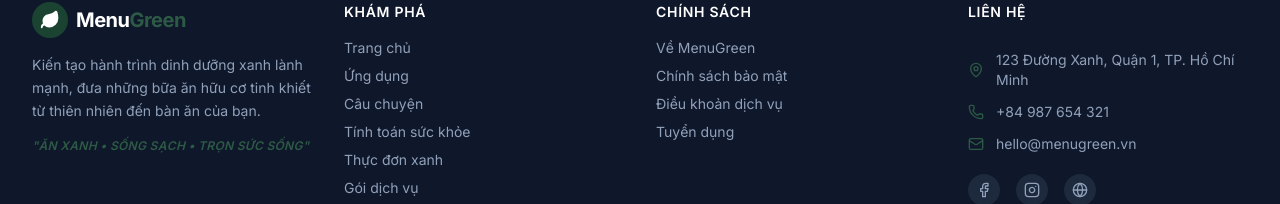
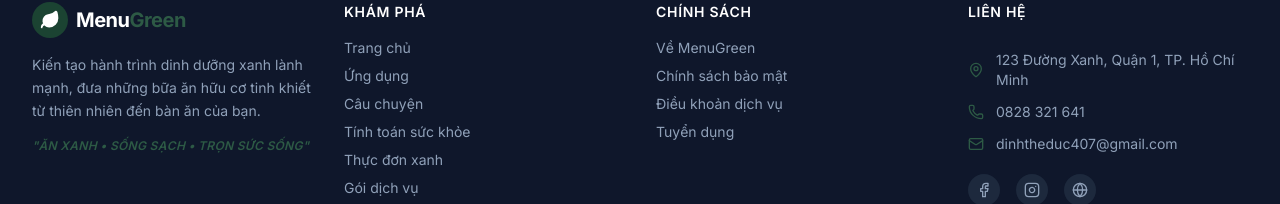
Before and after one commit to EXE201-MenuGreen/website-menugreen, a Next.js app: page / in a window 1280 px wide. Shown: the part 6381-6585 px from the top of the page. Built offline with nearby package versions, Linux system fonts and the light colour scheme.

Commit message:
changeemail

```diff
--- a/src/components/layout/Footer.tsx
+++ b/src/components/layout/Footer.tsx
@@ -134,11 +134,11 @@
             </div>
             <div className="flex items-center gap-3">
               <Phone className="w-4 h-4 text-primary-light shrink-0" />
-              <span>+84 987 654 321</span>
+              <span>0828 321 641</span>
             </div>
             <div className="flex items-center gap-3">
               <Mail className="w-4 h-4 text-primary-light shrink-0" />
-              <span>hello@menugreen.vn</span>
+              <span>dinhtheduc407@gmail.com</span>
             </div>
             <div className="flex gap-4 mt-2">
               <a
```
